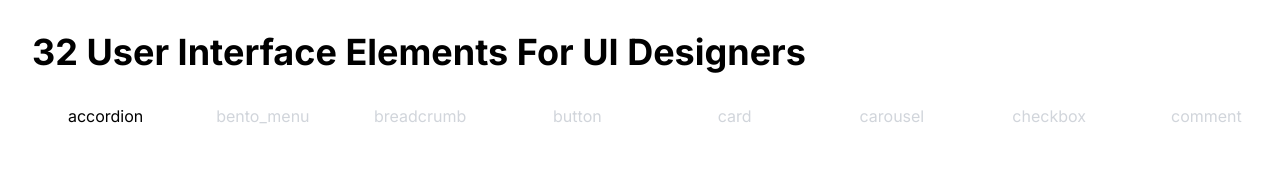
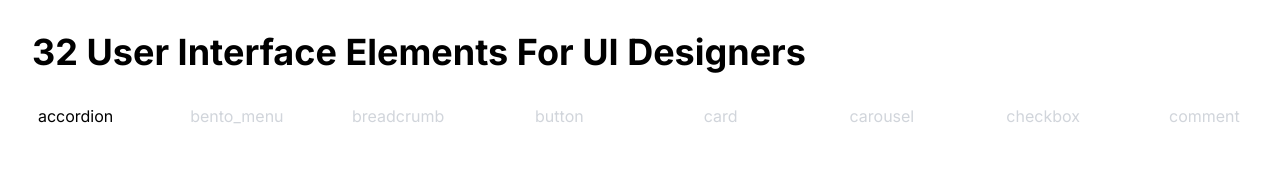
Before and after one commit to team-pat-a-mat/32-ui-designers, a Next.js app: page / in a window 1280 px wide. Shown: the top 180 px of the page. Built offline with nearby package versions, Linux system fonts and the light colour scheme.

Commit message:
design: nav 컴포넌트 패딩, 보더 삭제

```diff
--- a/app/components/nav.tsx
+++ b/app/components/nav.tsx
@@ -2,7 +2,7 @@ import Slider_Nav from "./slider_nav";
 
 export default function Nav() {
   return (
-    <nav className="pl-8 mb-12">
+    <nav className="mb-12">
       <Slider_Nav />
     </nav>
   );
--- a/app/components/slider_nav.tsx
+++ b/app/components/slider_nav.tsx
@@ -71,10 +71,8 @@ export default function Slider_Nav() {
           >
             <Link
               onClick={() => handleClick(index)}
-              className={`p-2.5 cursor-pointer ${
-                activeIndex === index
-                  ? "border-black text-black"
-                  : "text-gray-300"
+              className={`cursor-pointer ${
+                activeIndex === index ? "text-black" : "text-gray-300"
               }`}
               href={slide === "accordion" ? "/" : `/${slide}`}
             >
```
